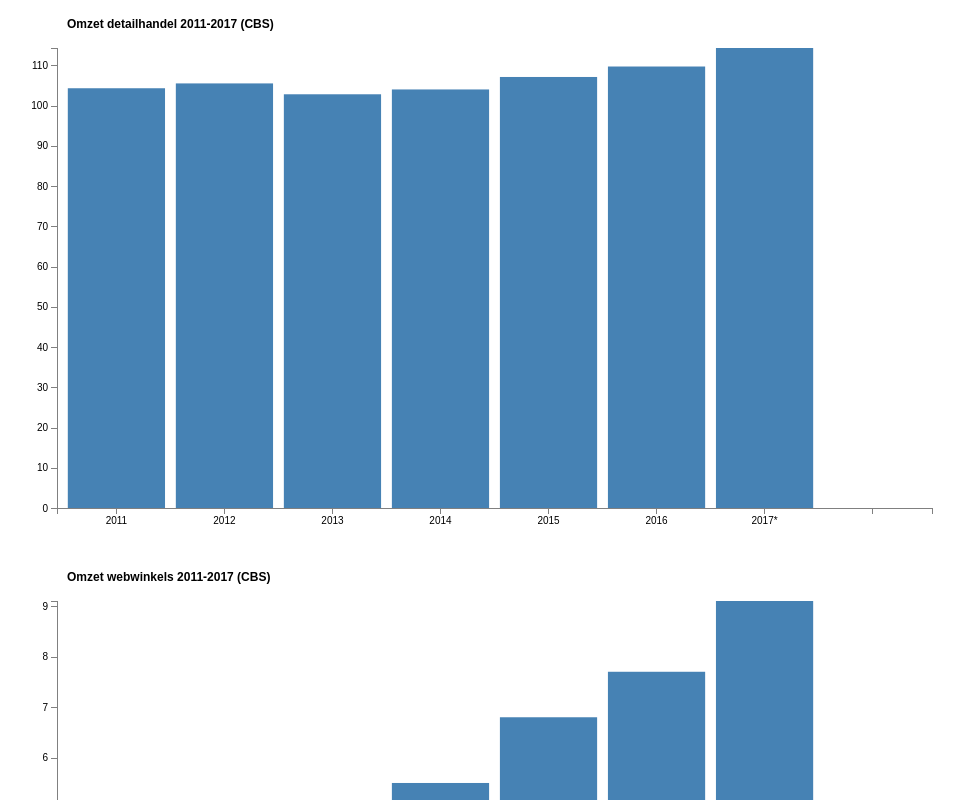
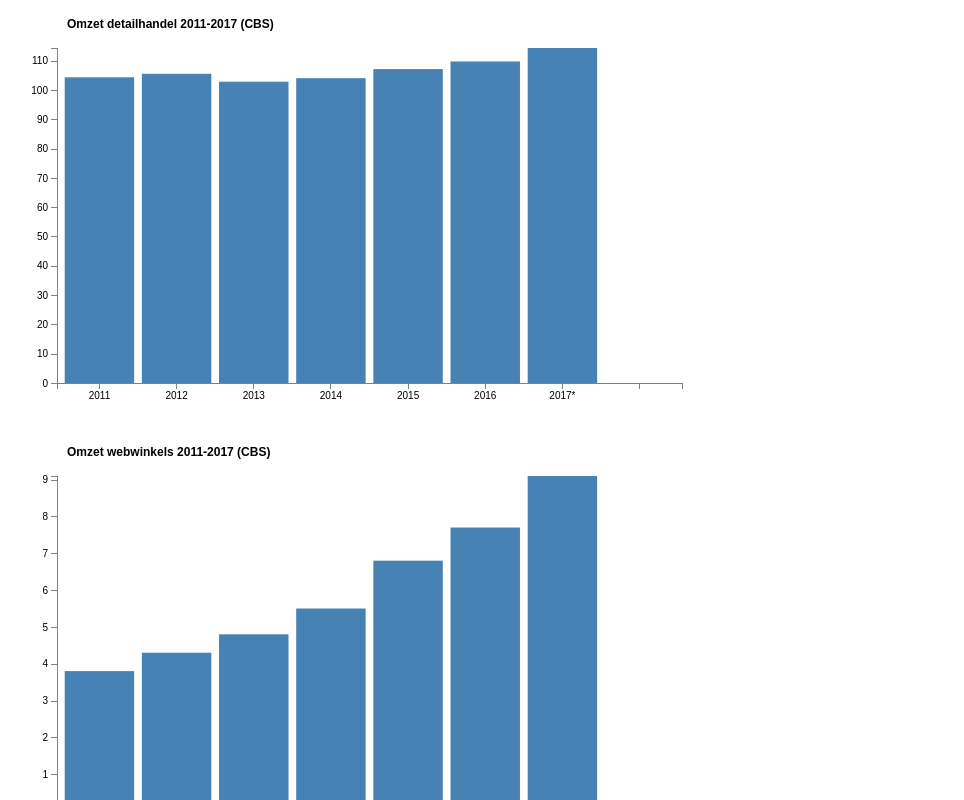
Before and after one commit to j130617/dashboarddh20102018, a plain HTML site: page index.html in a window 1280 px wide. Shown: the top 800 px of the page, without its empty margins (26-990 px from the left). Drawn offline with nearby package versions, Linux system fonts and the light colour scheme.

Commit message:
Update index.html

```diff
--- a/index.html
+++ b/index.html
@@ -66,8 +66,8 @@ th.num, td.num { text-align: right; }
 	// Set the dimensions of the canvas / graph
 //var margin = {top: 10, right: 20, bottom: 40, left: 50},//
 var margin = {top: 40, right: 50, bottom: 50, left: 75},
-    width = 1000 - margin.left - margin.right,
-    height = 550 - margin.top - margin.bottom;
+    width = 750 - margin.left - margin.right,
+    height = 425 - margin.top - margin.bottom;
 	// Parse the date / time
 var parseDate = d3.timeParse("%b %Y");
 //var parseDate = d3.timeFormat("%Y");
```
